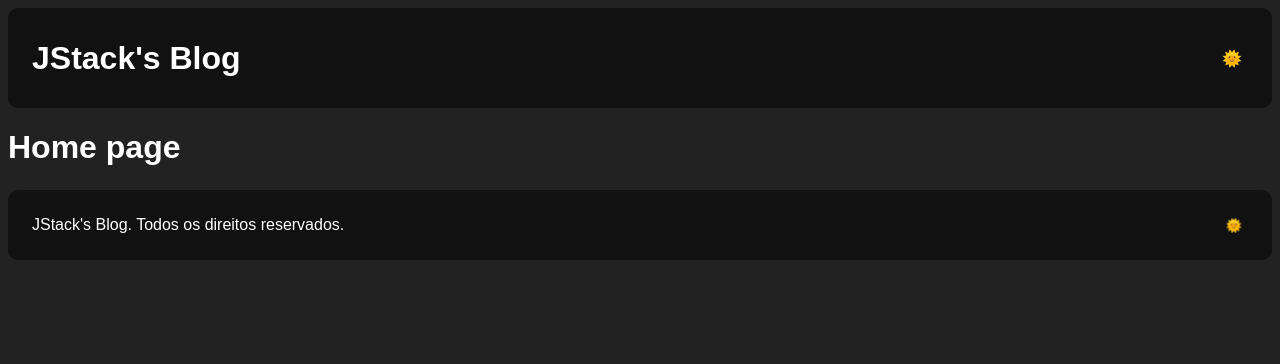
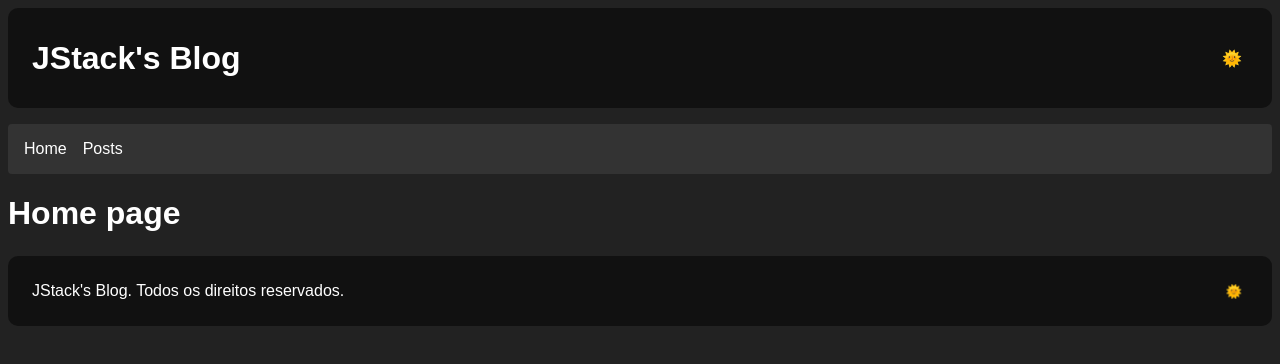
Before and after one commit to Vittor-Emanoel/Fundamentos-react, a React app: page / in a window 1280 px wide. Shown: the top 364 px of the page. Built offline with nearby package versions, Linux system fonts and the light colour scheme.

Commit message:
Prop exact e componente Link

```diff
--- a/src/Routes.js
+++ b/src/Routes.js
@@ -1,14 +1,14 @@
 import React from "react";
-import { BrowserRouter, Route } from 'react-router-dom';
+import { Route } from 'react-router-dom';
 import Home from "./pages/Home";
 import Posts from "./pages/Posts";
 
 
 export default function Routes() {
   return(
-      <BrowserRouter>
-        <Route path='/' component={Home} />
+      <>
+        <Route exact path='/' component={Home} />
         <Route path='/posts' component={Posts} />
-      </BrowserRouter>
+      </>
   )
 }
--- a/src/components/Layout/index.js
+++ b/src/components/Layout/index.js
@@ -1,8 +1,10 @@
 import React, { useEffect } from 'react'
+import { BrowserRouter, Link } from 'react-router-dom'
 import Routes from '../../Routes'
 
 import Footer from '../Footer'
 import Header from '../Header'
+import { Nav } from './styles'
 
 export default function Layout({ onToggleTheme, selectedTheme }) {
 
@@ -16,12 +18,14 @@
     }, [])
 
   return (
-    <>
+    <BrowserRouter>
       <Header/>
-
+        <Nav>
+          <Link to='/'>Home</Link>
+          <Link to='/posts'>Posts</Link>
+        </Nav>
       <Routes />
-
       <Footer  />
-    </>
+    </BrowserRouter>
   )
 }
--- /dev/null
+++ b/src/components/Layout/styles.js
@@ -0,0 +1,18 @@
+import styled from "styled-components";
+
+export const Nav = styled.nav`
+     background: ${({ theme }) => theme.NavBackgroundColor};
+      margin-top: 16px;
+      padding: 16px;
+      border-radius: 4px;
+
+    a{
+      color: ${({ theme }) => theme.textColor};
+      text-decoration: none;
+      display: inline-block;
+
+      & + a{
+        margin-left: 16px;
+      }
+    }
+`;
--- a/src/styles/themes/dark.js
+++ b/src/styles/themes/dark.js
@@ -7,4 +7,5 @@
   headerBackgroundColor: '#111',
   footerBackgroundColor: '#111',
   postBackgroundColor: '#333',
+  NavBackgroundColor: '#333',
 }
--- a/src/styles/themes/light.js
+++ b/src/styles/themes/light.js
@@ -7,4 +7,5 @@
   headerBackgroundColor: '#aaa',
   footerBackgroundColor: '#aaa',
   postBackgroundColor: '#ddd',
+  NavBackgroundColor: '#aaa',
 }
```
